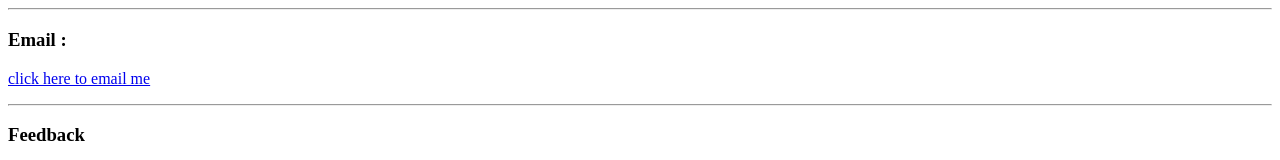
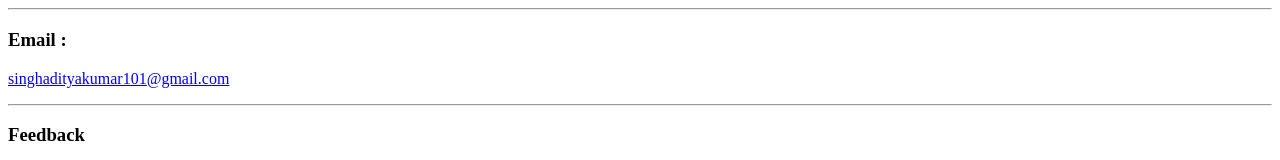
Before and after one commit to Aditya-101/resume, a plain HTML site: page contact.html in a window 1280 px wide. Shown: the part 225-385 px from the top of the page. Drawn offline with Linux system fonts and the light colour scheme.

Commit message:
Update contact.html

```diff
--- a/contact.html
+++ b/contact.html
@@ -13,7 +13,7 @@
     <p> 7355303818 </p>
     <hr>
     <h3>Email : </h3>
-    <p> <a href="mailto:singhadityakumar101@gmail.com">click here to email me</a></p>
+    <p> <a href="mailto:singhadityakumar101@gmail.com">singhadityakumar101@gmail.com</a></p>
     <hr>
     <h3>Feedback</h3>
     <form class="" action="mailto:singhadityakumar101@gmail.com" method="post" enctype="text/plain">
```
